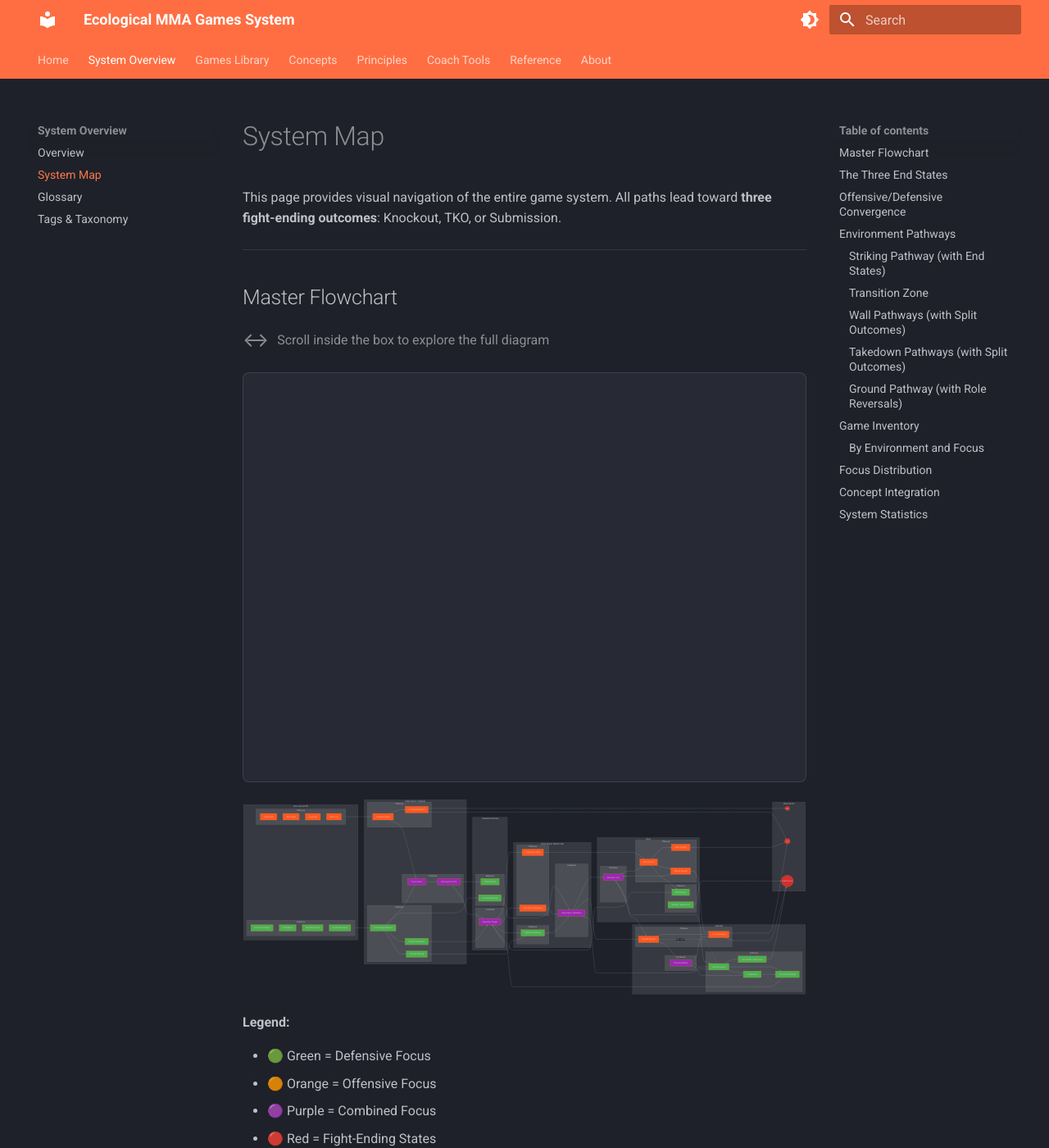
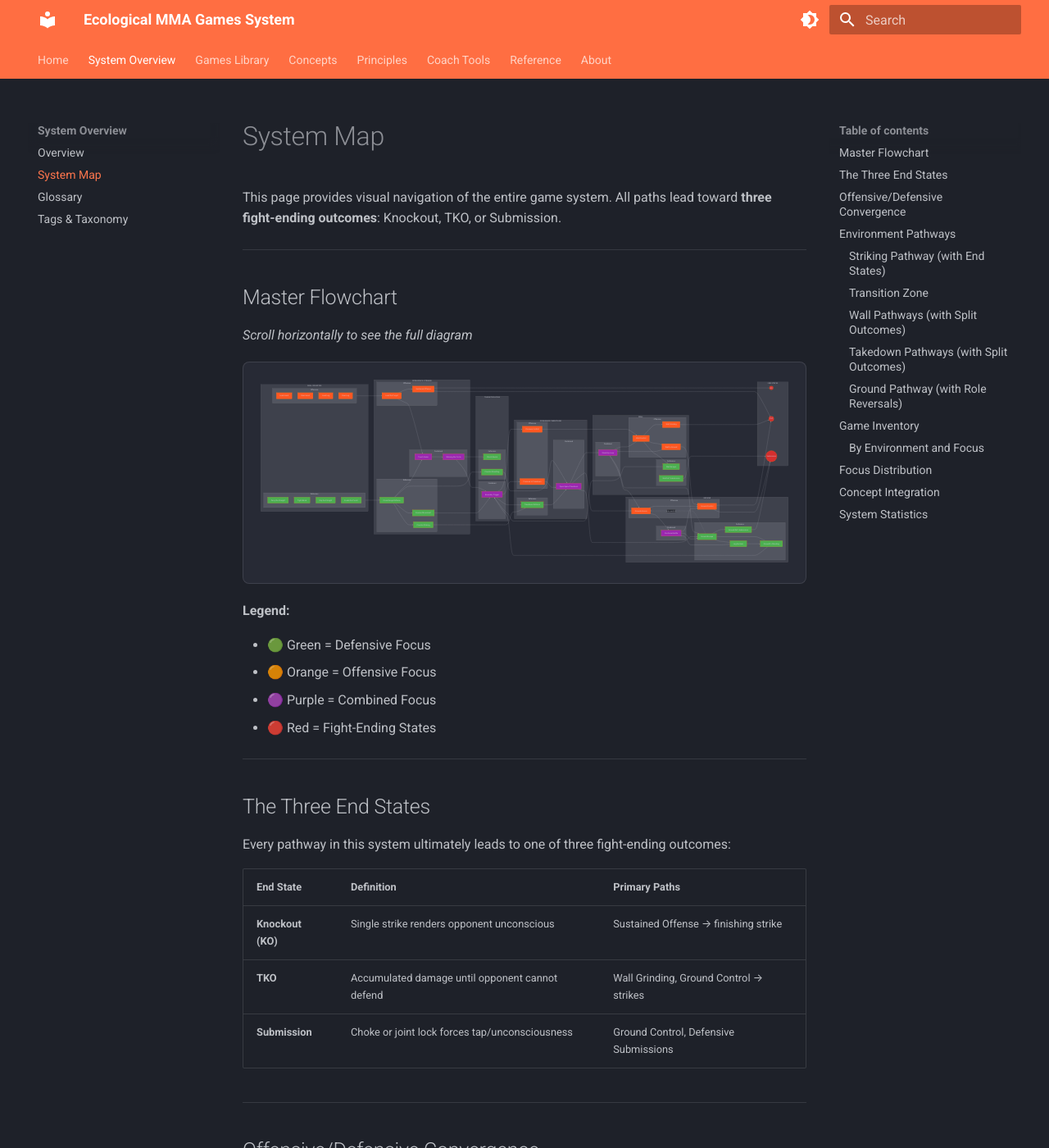
Before and after one commit to ACalienes/Ecological-MMA-Game-System, an MkDocs documentation site: the page built from docs/system/map.md, in a window 1280 px wide and 1400 px high. Shown: the whole window at 82% size. Built offline with MkDocs 1.6.1 and Material for MkDocs 9.7.7, drawn with Linux system fonts in a browser that asks for light colours.

Commit message:
Pure CSS scrollable wrapper - no JavaScript

````diff
--- a/docs/javascripts/flowchart-zoom.js
+++ b/docs/javascripts/flowchart-zoom.js
@@ -1,29 +1 @@
-// Flowchart zoom - Option B: Simple scrollable container
-// No complex pan/zoom, just makes the diagram scrollable
-
-document.addEventListener('DOMContentLoaded', function() {
-  // Find the container and the mermaid diagram that follows it
-  const container = document.getElementById('master-flowchart');
-  if (!container) return;
-
-  // The mermaid diagram should be a sibling after the container
-  // Find it and move it inside the container
-  let sibling = container.nextElementSibling;
-  while (sibling) {
-    // Look for pre.mermaid or div with mermaid SVG
-    if (sibling.classList.contains('mermaid') ||
-        sibling.querySelector('.mermaid') ||
-        sibling.querySelector('svg')) {
-
-      // Found the diagram - move it into the container
-      const diagram = sibling.classList.contains('mermaid') ? sibling :
-                      sibling.querySelector('.mermaid') || sibling;
-
-      container.appendChild(diagram.cloneNode(true));
-      sibling.style.display = 'none';
-      console.log('Flowchart: Moved diagram into scrollable container');
-      break;
-    }
-    sibling = sibling.nextElementSibling;
-  }
-});
+// No JavaScript needed - using pure CSS scrollable wrapper
--- a/docs/stylesheets/flowchart.css
+++ b/docs/stylesheets/flowchart.css
@@ -1,51 +1,29 @@
-/* Scrollable Flowchart Container */
-
-.flowchart-container {
+/* Scrollable wrapper for large mermaid diagrams */
+.mermaid-scroll-wrapper {
     width: 100%;
-    height: 500px;
+    max-height: 600px;
+    overflow: auto;
     border: 1px solid var(--md-default-fg-color--lightest);
     border-radius: 8px;
-    overflow: auto;
     background: var(--md-code-bg-color);
-    position: relative;
     margin: 1rem 0;
     padding: 1rem;
 }
 
-/* Make the SVG inside not constrained */
-.flowchart-container svg {
-    max-width: none !important;
-    height: auto !important;
-    min-width: 100%;
+/* Ensure the mermaid diagram inside doesn't get constrained */
+.mermaid-scroll-wrapper .mermaid,
+.mermaid-scroll-wrapper pre {
+    min-width: max-content;
+    margin: 0;
 }
 
-.flowchart-container .mermaid {
-    min-width: max-content;
+.mermaid-scroll-wrapper svg {
+    max-width: none !important;
 }
 
-/* Scroll hint */
-.flowchart-hint {
-    font-size: 0.8rem;
-    color: var(--md-default-fg-color--light);
-    margin-bottom: 0.5rem;
-    display: flex;
-    align-items: center;
-    gap: 0.5rem;
-}
-
-.flowchart-hint::before {
-    content: "↔";
-    font-size: 1.2rem;
-}
-
-/* Mobile responsiveness */
+/* Mobile */
 @media (max-width: 768px) {
-    .flowchart-container {
-        height: 350px;
+    .mermaid-scroll-wrapper {
+        max-height: 400px;
     }
 }
-
-/* Remove the old zoom controls styling - no longer needed */
-.flowchart-controls {
-    display: none;
-}
--- a/docs/system/map.md
+++ b/docs/system/map.md
@@ -6,9 +6,9 @@ This page provides visual navigation of the entire game system. All paths lead t
 
 ## Master Flowchart
 
-<div class="flowchart-hint">Scroll inside the box to explore the full diagram</div>
+*Scroll horizontally to see the full diagram*
 
-<div id="master-flowchart" class="flowchart-container"></div>
+<div class="mermaid-scroll-wrapper">
 
 ```mermaid
 flowchart LR
@@ -216,6 +216,8 @@ flowchart LR
     style TKO fill:#D32F2F,color:#fff
     style SUB fill:#D32F2F,color:#fff
 ```
+
+</div>
 
 **Legend:**
 
````
